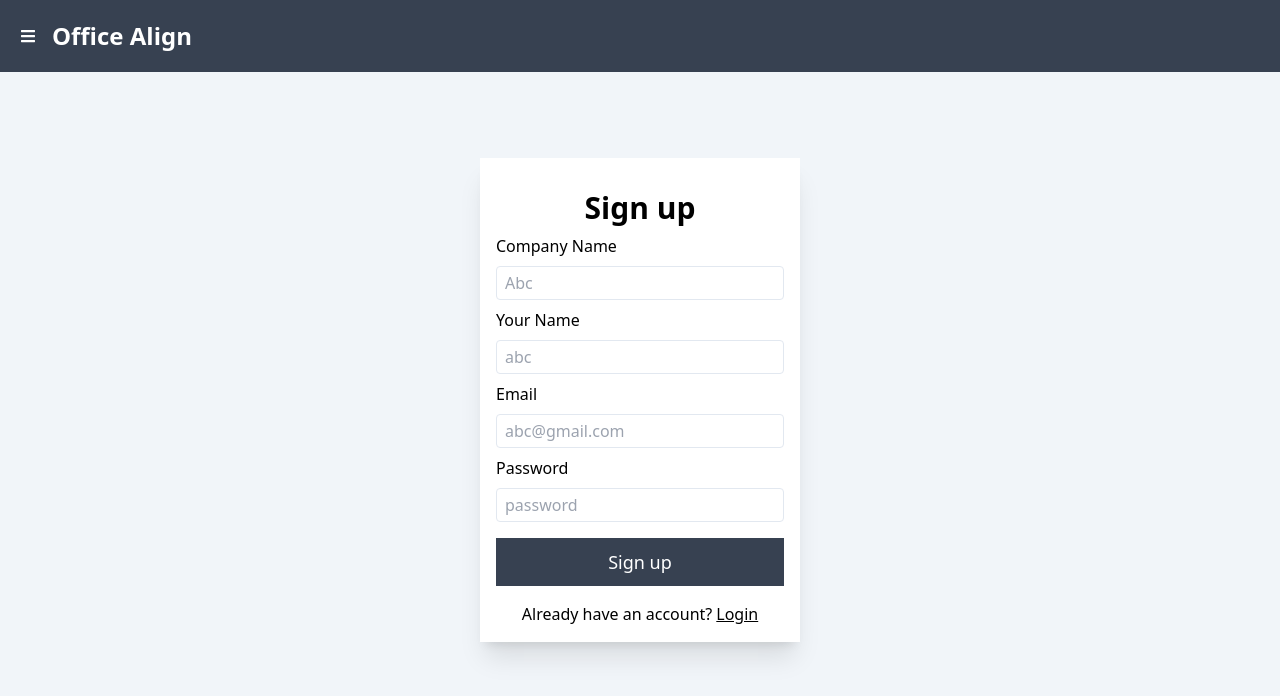
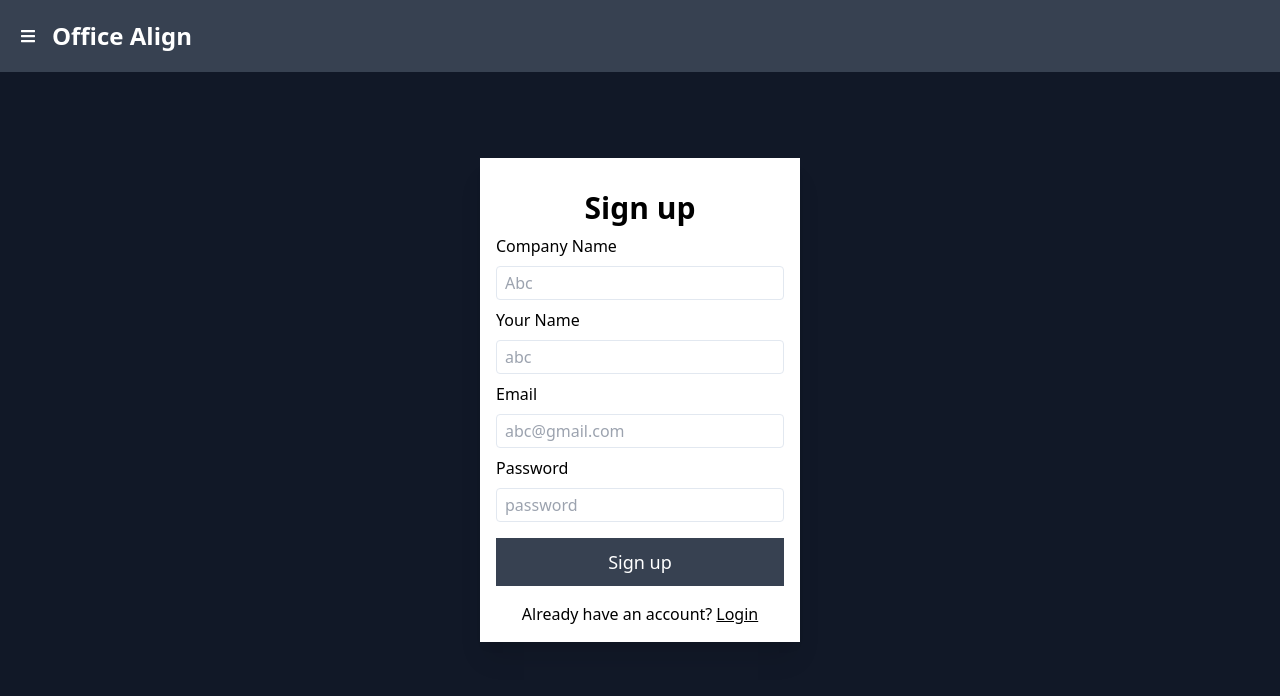
Before and after one commit to siddharthgoyal00/Softeous-Align, a React (Vite) app in the folder frontend/softeous-align/: page /signup in a window 1280 px wide. Shown: the top 696 px of the page. Built offline with nearby package versions, Linux system fonts and the light colour scheme.

Commit message:
token error solved

```diff
--- a/frontend/softeous-align/src/pages/AdminAuth/Signup/Signup.tsx
+++ b/frontend/softeous-align/src/pages/AdminAuth/Signup/Signup.tsx
@@ -15,7 +15,7 @@ export const SignUp = () => {
 
   return (
     <div>
-      <div className="bg-slate-100 h-screen flex justify-center">
+      <div className="bg-gray-900 h-screen flex justify-center">
         <div className="flex flex-col justify-center">
           <div className="rounded-lg bg-white w-80 text-center p-2 h-max px-4 shadow-xl">
             <Heading label={"Sign up"} />
@@ -59,7 +59,7 @@ export const SignUp = () => {
                       password: password,
                     }
                   );
-                  localStorage.setItem("token", response.data.token);
+                  localStorage.setItem("AdminToken", response.data.token);
                   navigate("/admin-dashboard");
                 }}
                 label={"Sign up"}
```
